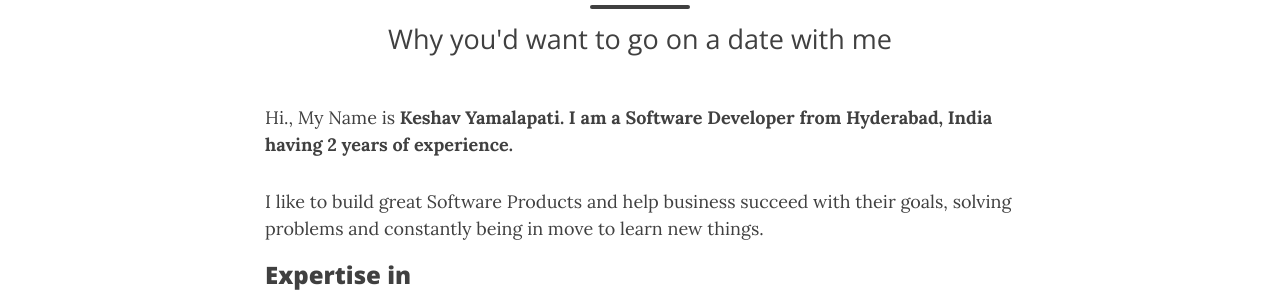
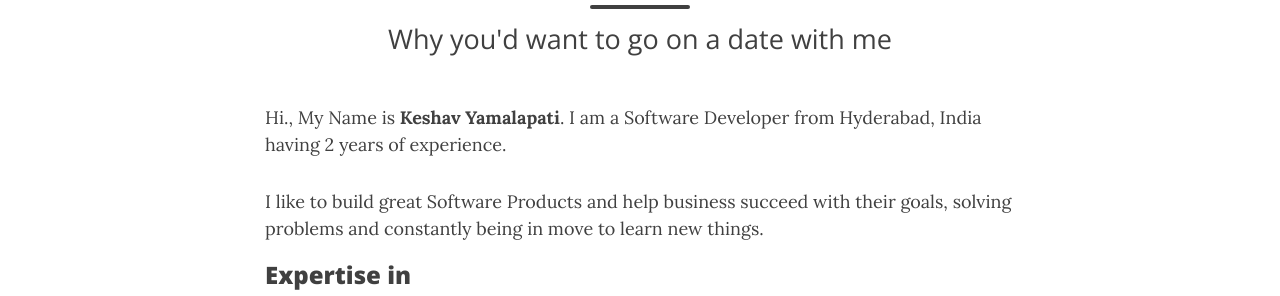
Before and after one commit to ykeshav/ykeshav.github.io, a Jekyll site: the page built from aboutme.html, in a window 1280 px wide. Shown: the part 228-524 px from the top of the page. Built offline with Jekyll 4.4.1, drawn with Linux system fonts in a browser that asks for light colours; nearby versions of some CDN libraries.

Commit message:
fixed font weight

```diff
--- a/aboutme.html
+++ b/aboutme.html
@@ -3,7 +3,7 @@ layout: page
 title: About me
 subtitle: Why you'd want to go on a date with me
 ---
-<p>Hi., My Name is <span style="font-weight: 600">Keshav Yamalapati<span>. I am a Software Developer from Hyderabad, India having 2 years
+<p>Hi., My Name is <span style="font-weight: 600">Keshav Yamalapati</span>. I am a Software Developer from Hyderabad, India having 2 years
   of experience.</p>
 <p style="margin: 0px;">I like to build great Software Products and help business succeed with their goals, solving problems
   and constantly being in move to learn new things.</p>
```
